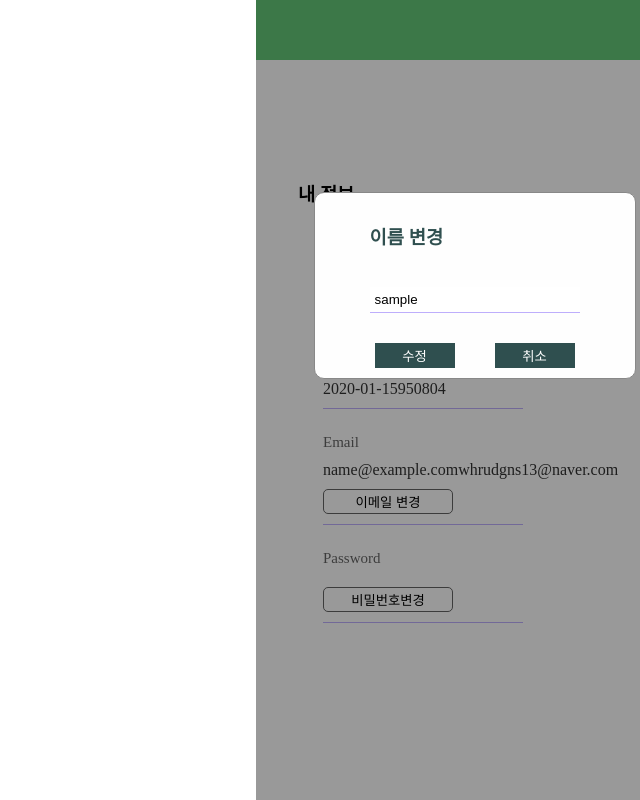
After one commit to TreeMap-Project/TreeMap, a Java web app: template treemap/src/main/webapp/WEB-INF/views/member/myPage.jsp in a window 1280 px wide, after a click on "이름 변경". The commit adds this page. Shown: the whole page, without its empty margins (640-1280 px from the left). Run offline with Spring Boot 4, a stand-in JSP engine, Linux system fonts and the light colour scheme; the template is opened without the code that fills it: most values are stand-ins (such as "Sample title", 1, 10 or a date in 2020); the project's own start-up code is not run, and a stand-in starts its controllers and pages.

Commit message:
내 정보보기 구현중

```diff
--- a/treemap/src/main/java/com/spring/treemap/domain/MemberVO.java
+++ b/treemap/src/main/java/com/spring/treemap/domain/MemberVO.java
@@ -13,8 +13,7 @@ public class MemberVO {
 	private String userEmail;
 	private String userName;
 	private String userPW;
-
-	private char isDeleted;
+	private String birthday;
 	private Date createdAt;
 
 	private List<AuthVO> authList;
--- a/treemap/src/main/java/com/spring/treemap/service/MemberService.java
+++ b/treemap/src/main/java/com/spring/treemap/service/MemberService.java
@@ -14,13 +14,11 @@ public interface MemberService {
 	//아이디 찾기
 	String findEmail(MemberVO member);
 
-	//이메일발송
-	public void sendEmail(MemberVO vo, String div) throws Exception;
-
 	//비밀번호찾기
 	public void findPw(HttpServletResponse resp, MemberVO vo) throws Exception;
 
 	//회원 탈퇴 처리
 	int deleteUser(MemberVO member);
 
+	MemberVO read(MemberVO member);
 }
--- a/treemap/src/main/webapp/WEB-INF/views/include/mapboard.jsp
+++ b/treemap/src/main/webapp/WEB-INF/views/include/mapboard.jsp
@@ -162,9 +162,5 @@
 		</div>
 	</div>
 </body>
-<script type="text/javascript">
 
-
-
-</script>
 </html>
--- /dev/null
+++ b/treemap/src/main/webapp/WEB-INF/views/member/myPage.jsp
@@ -0,0 +1,125 @@
+<%@ page language="java" contentType="text/html; charset=UTF-8"
+	pageEncoding="UTF-8"%>
+<!DOCTYPE html>
+<html>
+<head>
+<meta charset="UTF-8">
+<link href="../../../../resources/css/myPage.css" rel="stylesheet"
+	type="text/css">
+<link href="../../../../resources/css/myPageModal.css" rel="stylesheet"
+	type="text/css">
+<title>내 정보</title>
+</head>
+<body>
+<div class="myPage">
+<div class="signup-header">
+</div>
+	<div class="signup-body">
+		<div class="myPageBoxWrapper">
+			<h3>내 정보</h3>
+			<div class="myPageBox">
+
+				<label class="myPageLabels">Name</label>
+				<span class="myPageInfo">${member.userName}조경훈</span>
+				<button class="changeInfo" id="userName" onclick="nameModalOpen()">이름 변경</button>
+			</div>
+			<div class="myPageBox">
+					<label class="myPageLabels">Birthday</label>
+					<span class="myPageInfo" id="birthday" >${member.birthday}950804</span>
+			</div>
+			<div class="myPageBox">
+					<label class="myPageLabels">Email</label>
+					<span class="myPageInfo">${member.userEmail}whrudgns13@naver.com</span>
+				<button class="changeInfo" id="userEmail" onclick="document.querySelector('#emailModal').style='display:block';" >이메일 변경</button>
+			</div>
+			<div class="myPageBox">
+				<label class="myPageLabels">Password</label>
+				<button class="changeInfo" id="userPW" onclick="document.querySelector('#passwordlModal').style='display:block';">비밀번호변경</button>
+			</div>
+		</div>
+	</div>
+	<div id="nameModal" class="myPageModal">
+		<!-- Modal content -->
+		<div class="myPageModal-content">
+			<div class="myPageModalTitle">
+				<h3 style="color: darkslategray">이름 변경</h3>
+				<input type="text" class="changeInput" value="${member.userName}"/>
+			</div>
+			<div class="myPageBtnBox" style="width: 100%; margin-top:20px;">
+				<div class="myPageBtnBox">
+					<button class="myPageBtn">
+								<span class="pop_bt" style="font-size: 10pt;"> 수정 </span>
+					</button>
+				</div>
+				<div class="myPageBtnBox">
+					<button class="myPageBtn" onclick="document.querySelector('#nameModal').style='display:none';">
+								<span class="pop_bt" style="font-size: 10pt;"> 취소 </span>
+					</button>
+				</div>
+		</div>
+		</div>
+	</div>
+	<div id="emailModal" class="myPageModal">
+		<!-- Modal content -->
+		<div class="myPageModal-content">
+			<div class="myPageModalTitle">
+				<h3 style="color: darkslategray">이메일 변경</h3>
+				<input type="email" class="changeInput" value="${member.userEmail}"/>
+			</div>
+			<div class="myPageBtnBox" style="width: 100%; margin-top:20px;">
+				<div class="myPageBtnBox">
+					<button class="myPageBtn">
+								<span class="pop_bt" style="font-size: 10pt;"> 수정 </span>
+					</button>
+				</div>
+				<div class="myPageBtnBox">
+					<button class="myPageBtn" onclick="document.querySelector('#emailModal').style='display:none';">
+								<span class="pop_bt" style="font-size: 10pt;"> 취소 </span>
+					</button>
+				</div>
+			</div>
+		</div>
+	</div>
+	<div id="passwordlModal" class="myPageModal">
+		<!-- Modal content -->
+		<div class="myPageModal-content">
+			<div class="myPageModalTitle">
+				<h3 style="color: darkslategray">비밀번호 변경</h3>
+			</div>
+			<div class="myPagePasswordBox">
+				<input type="password" class="changeInput" id="myPagePw" placeholder="비밀번호"/>
+				<input type="password" class="changeInput" id="myPagePwChk" placeholder="비밀번호 재확인"/>
+			</div>
+			<span class="passwordErr">비밀번호가 같지 않습니다.</span>
+			<div class="myPageBtnBox" style="width: 100%; margin-top:20px;">
+				<div class="myPageBtnBox">
+					<button class="myPageBtn" onclick="passwordChk();">
+							<span class="pop_bt" style="font-size: 10pt;"> 수정 </span>
+					</button>
+				</div>
+				<div class="myPageBtnBox">
+					<button class="myPageBtn" onclick="document.querySelector('#passwordlModal').style='display:none';">
+								<span class="pop_bt" style="font-size: 10pt;"> 취소 </span>
+					</button>
+				</div>
+			</div>
+		</div>
+	</div>
+</div>
+</body>
+<script src="http://code.jquery.com/jquery-latest.min.js"></script>
+<script type="text/javascript">
+function nameModalOpen(){
+	document.querySelector("#nameModal").style="display:block";
+}
+function passwordChk(){
+	let password = document.querySelector("#myPagePw");
+	let passwordChk = document.querySelector("#myPagePwChk");
+	if(password.value!==passwordChk.value){
+		console.log(password.value);
+		console.log(passwordChk.value);
+		document.querySelector(".passwordErr").style="display:block";
+	}
+}
+</script>
+</html>
--- a/treemap/src/main/webapp/resources/css/modal.css
+++ b/treemap/src/main/webapp/resources/css/modal.css
@@ -12,6 +12,7 @@
 	background-color: rgb(0, 0, 0); /* Fallback color */
 	background-color: rgba(0, 0, 0, 0.4); /* Black w/ opacity */
 }
+
 
 /* Modal Content/Box */
 .modal-content {
--- /dev/null
+++ b/treemap/src/main/webapp/resources/css/myPage.css
@@ -0,0 +1,124 @@
+@charset "UTF-8";
+
+.myPage {
+	width: 30%;
+	position: absolute;
+	top: 0%;
+	right: 0%;
+	min-height: 800px;
+}
+
+.signup-header {
+	display: flex;
+	align-items: center;
+	justify-content: center;
+	width: 100%;
+	background-color: rgb(100, 200, 120);
+	height: 60px;
+}
+
+.signup-body {
+	width: 100%;
+	height: 100%;
+	min-height: 600px;
+	background-color: white;
+	display: flex;
+	flex-direction: column;
+	align-items: center;
+	justify-content: center;
+}
+
+.myPageBoxWrapper {
+	width: 300px;
+	height: 400px;
+}
+
+.myPageBox{
+	display: flex;
+	flex-direction: column;
+	justify-content: center;
+	margin-left: 25px;
+	margin-top: 25px;
+}
+
+#signupForm {
+	margin-top: 15px;
+	border: 1px solid rgb(200, 200, 200);
+	border-radius: 5px;
+	background-color: white;
+}
+
+.myPageLabels {
+	font-size: 15px;
+	margin-bottom: 10px;
+	color: rgb(100, 100, 100);
+}
+
+.signupBtn {
+	height: 35px;
+	width: 250px;
+	padding: 5px;
+	background-color: #beaefc;
+	border: none;
+	font-size: 15px;
+	font-weight: 550;
+	color: white;
+}
+
+.signupInputs {
+	height: 28px;
+	width: 240px;
+	padding: 5px;
+	background-color: white;
+	border: 1px solid rgb(210, 210, 210);
+	margin-bottom: 10px;
+}
+
+.signupInputs:focus{
+	outline: 1px solid blue;
+}
+
+#emailSet{
+	display:flex;
+	justify-content: space-between;
+}
+
+.myPageInfo{
+	color:rgb(50, 50, 50);
+}
+
+.changeInfo{
+	width:130px;
+	height:25px;
+	border:1px solid rgb(100,100, 100);
+	border-radius:5px;
+	background: white;
+	margin-top:10px;
+	cursor: pointer;
+}
+
+.myPageBox:after{
+  content: "";
+  display: block;
+  width: 200px;
+  border-bottom: 1px solid #beaefc;
+  margin-top:10px;
+}
+.myPageBtn {
+	width: 80px;
+	margin-top: 10px;
+	border: none;
+	cursor: pointer;
+	background-color: #DDDDDD;
+	text-align: center;
+	cursor: pointer;
+	padding: 3px;
+	background-color: darkslategray;
+	color: white;
+}
+.myPageBtnBox{
+	width: 40%;
+	display: flex;
+	align-items: center;
+	justify-content: center;
+}
--- /dev/null
+++ b/treemap/src/main/webapp/resources/css/myPageModal.css
@@ -0,0 +1,58 @@
+@charset "UTF-8";
+/* The Modal (background) */
+
+.myPageModal {
+	display: none; /* Hidden by default */
+	position: absolute;
+	z-index: 9999; /* Sit on top */
+	left: 0;
+	top: 0;
+	width: 100%; /* Full width */
+	height: 100%; /* Full height */
+	overflow: auto; /* Enable scroll if needed */
+	background-color: rgb(0, 0, 0); /* Fallback color */
+	background-color: rgba(0, 0, 0, 0.4); /* Black w/ opacity */
+}
+
+/* Modal Content/Box */
+.myPageModal-content {
+	background-color: #fefefe;
+	margin: 50% 15%; /* 15% from the top and centered */
+	padding: 10px;
+	border: 1px solid #888;
+	border-radius: 10px;
+	width: 30%; /* Could be more or less, depending on screen size */
+	min-width: 300px;
+	min-height: 150px;
+	display: flex;
+	flex-direction: column;
+	align-items: center;
+	justify-content: center;
+}
+
+.myPageModalTitle {
+}
+
+.changeInput{
+	border:none;
+	border-bottom: 1px solid #beaefc;
+	width: 200px;
+	padding: 5px;
+	margin-top:20px;
+
+}
+.changeInput:focus{
+	outline: none;
+}
+.myPagePasswordBox{
+	display:flex;
+	align-items: center;
+	justify-content: center;
+	flex-direction: column;
+}
+.passwordErr{
+	display:none;
+	font-size:12px;
+	color:red;
+	margin-top:5px;
+}
```
Also changed, not shown: treemap/src/main/java/com/spring/treemap/controller/CommonController.java (+33 -27 lines), treemap/src/main/java/com/spring/treemap/service/MemberServiceImpl.java (+4 -51 lines), treemap/src/main/resources/mappers/MemberMapper.xml (+3 -5 lines), treemap/src/main/webapp/WEB-INF/views/include/mapNav.jsp (+7 -0 lines), treemap/src/main/webapp/WEB-INF/views/member/signup.jsp (+75 -25 lines), treemap/src/main/webapp/WEB-INF/views/treeMap/map.jsp (+9 -1 lines), 6 other files.
